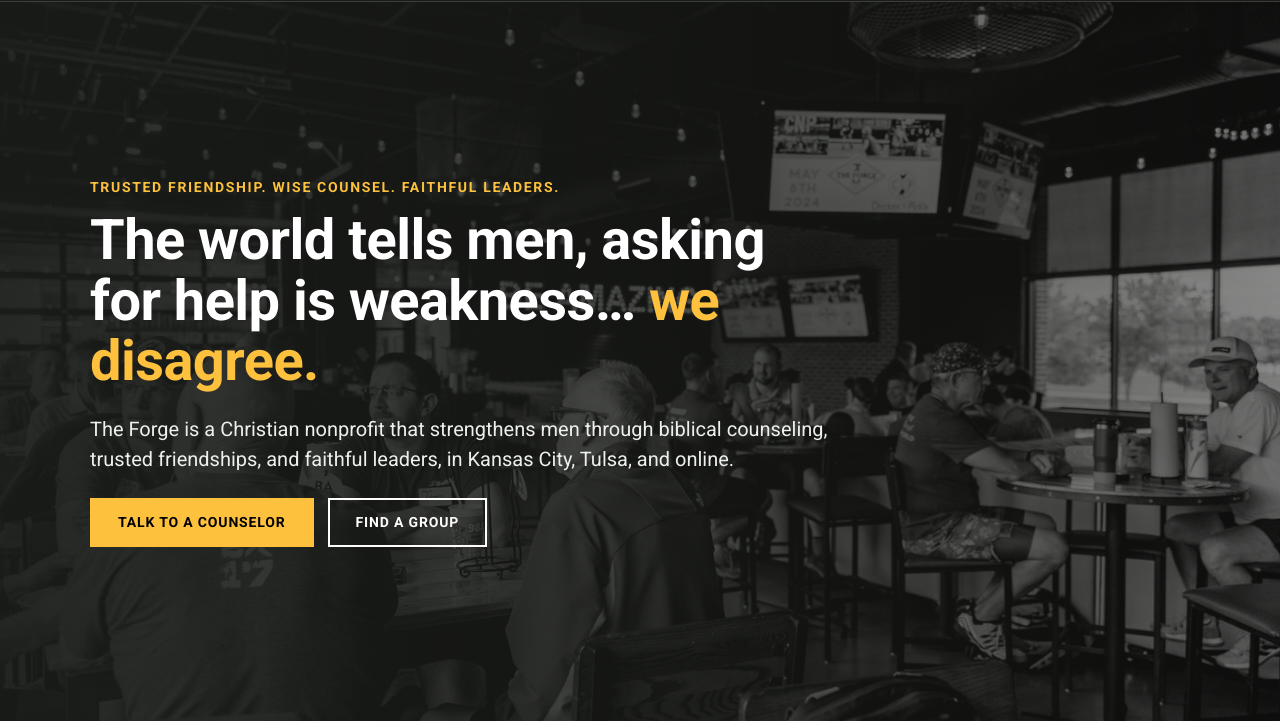
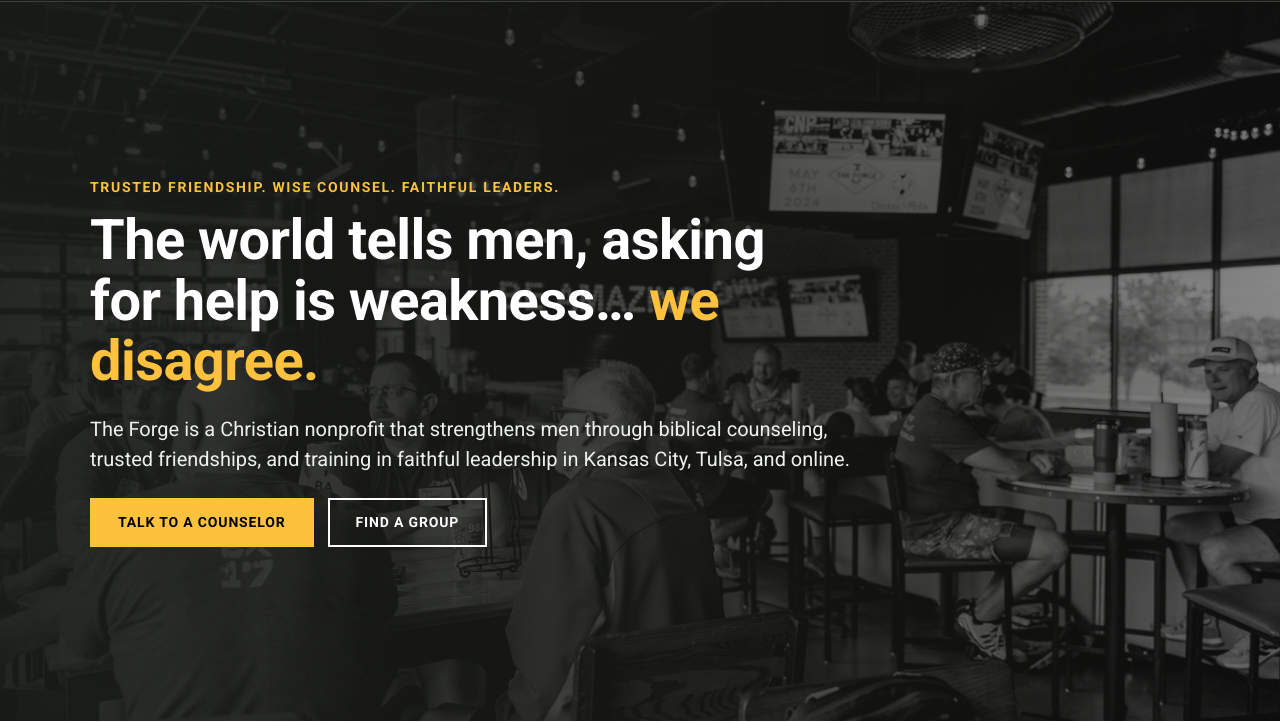
Before and after one commit to PeteD-Three/forge-website, a plain HTML site: page index.html in a window 1280 px wide. Shown: the part 79-802 px from the top of the page. Drawn offline with Linux system fonts and the light colour scheme.

Commit message:
Update Home hero description

```diff
--- a/index.html
+++ b/index.html
@@ -44,7 +44,7 @@
   <div class="container">
     <p class="eyebrow">Trusted friendship. Wise counsel. Faithful leaders.</p>
     <h1>The world tells men, asking for help is weakness… <em>we disagree.</em></h1>
-    <p class="lead">The Forge is a Christian nonprofit that strengthens men through biblical counseling, trusted friendships, and faithful leaders, in Kansas City, Tulsa, and online.</p>
+    <p class="lead">The Forge is a Christian nonprofit that strengthens men through biblical counseling, trusted friendships, and training in faithful leadership in Kansas City, Tulsa, and online.</p>
     <div class="btn-row"><a class="btn" href="talk.html">Talk to a counselor</a><a class="btn btn-outline" href="groups.html">Find a group</a></div>
   </div>
 </section>
```
